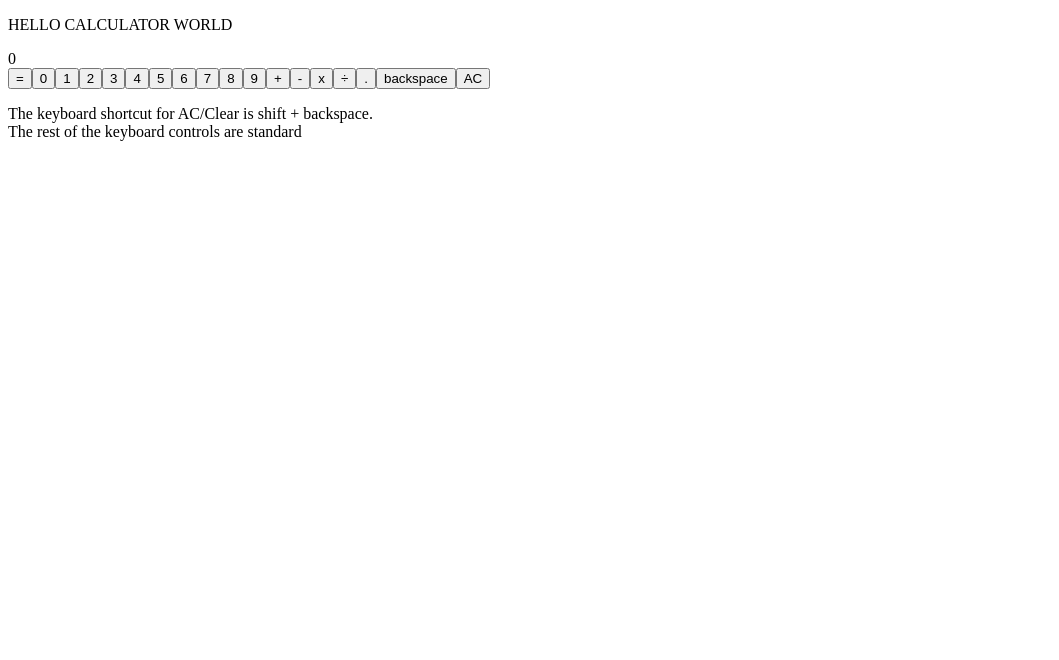
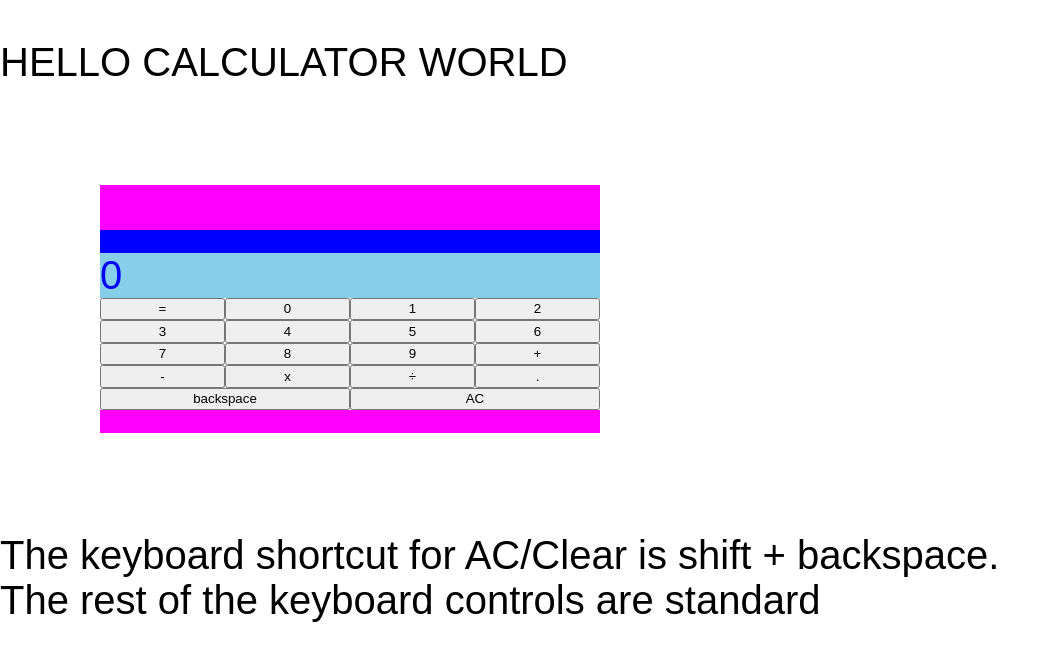
Before and after one commit to mike1234-pixel/JSCalculator, a React (Create React App) app: page / in a window 1280 px wide. Shown: the top 660 px of the page, without its empty margins (0-1059 px from the left). Built offline with nearby package versions, Linux system fonts and the light colour scheme.

Commit message:
basic grid layout in main.scss

```diff
--- a/package.json
+++ b/package.json
@@ -7,6 +7,7 @@
     "@testing-library/jest-dom": "^4.2.4",
     "@testing-library/react": "^9.3.2",
     "@testing-library/user-event": "^7.1.2",
+    "node-sass": "^4.14.1",
     "react": "^16.13.1",
     "react-dom": "^16.13.1",
     "react-scripts": "3.4.1"
--- a/src/App.js
+++ b/src/App.js
@@ -1,6 +1,4 @@
 import React from "react";
-
-// PREMIUM, BLACK AND WHITE GLOSSY FEEL
 
 class App extends React.Component {
   constructor() {
@@ -441,68 +439,144 @@ class App extends React.Component {
 
   render() {
     return (
-      <div>
-        <p>HELLO CALCULATOR WORLD</p>
+      <div className="app">
+        <p className="heading">HELLO CALCULATOR WORLD</p>
+        <div className="calc-container">
+          <div className="calc-top"></div>
+          <div className="calc-sub-display">
             <div id="last-sum">{this.state.lastSum}</div>
+          </div>
+          <div className="calc-main-display">
             <div id="display">{this.state.display}</div>
-        <button id="equals" className="button" onClick={this.handleEval}>
+          </div>
+          <button
+            id="equals"
+            className="button button__equals"
+            onClick={this.handleEval}
+          >
             =
           </button>
-        <button id="zero" className="button" onClick={this.handleNum}>
+          <button
+            id="zero"
+            className="button button__zero"
+            onClick={this.handleNum}
+          >
             0
           </button>
-        <button id="one" className="1 button" onClick={this.handleNum}>
+          <button
+            id="one"
+            className="1 button button__one"
+            onClick={this.handleNum}
+          >
             1
           </button>
-        <button id="two" className="button" onClick={this.handleNum}>
+          <button
+            id="two"
+            className="button button__two"
+            onClick={this.handleNum}
+          >
             2
           </button>
-        <button id="three" className="button" onClick={this.handleNum}>
+          <button
+            id="three"
+            className="button button__three"
+            onClick={this.handleNum}
+          >
             3
           </button>
-        <button id="four" className="button" onClick={this.handleNum}>
+          <button
+            id="four"
+            className="button button__four"
+            onClick={this.handleNum}
+          >
             4
           </button>
-        <button id="five" className="button" onClick={this.handleNum}>
+          <button
+            id="five"
+            className="button button__five"
+            onClick={this.handleNum}
+          >
             5
           </button>
-        <button id="six" className="button" onClick={this.handleNum}>
+          <button
+            id="six"
+            className="button button__six"
+            onClick={this.handleNum}
+          >
             6
           </button>
-        <button id="seven" className="button" onClick={this.handleNum}>
+          <button
+            id="seven"
+            className="button button__seven"
+            onClick={this.handleNum}
+          >
             7
           </button>
-        <button id="eight" className="button" onClick={this.handleNum}>
+          <button
+            id="eight"
+            className="button button__eight"
+            onClick={this.handleNum}
+          >
             8
           </button>
-        <button id="nine" className="button" onClick={this.handleNum}>
+          <button
+            id="nine"
+            className="button button__nine"
+            onClick={this.handleNum}
+          >
             9
           </button>
-        <button id="add" className="button" onClick={this.handleNum}>
+          <button
+            id="add"
+            className="button button__add"
+            onClick={this.handleNum}
+          >
             +
           </button>
-        <button id="subtract" className="button" onClick={this.handleNum}>
+          <button
+            id="subtract"
+            className="button button__subtract"
+            onClick={this.handleNum}
+          >
             -
           </button>
-        <button id="multiply" className="button" onClick={this.handleNum}>
+          <button
+            id="multiply"
+            className="button button__multiply"
+            onClick={this.handleNum}
+          >
             x
           </button>
-        <button id="divide" className="button" onClick={this.handleNum}>
+          <button
+            id="divide"
+            className="button button__divide"
+            onClick={this.handleNum}
+          >
             ÷
           </button>
-        <button id="decimal" className="button" onClick={this.handleNum}>
+          <button
+            id="decimal"
+            className="button button__decimal"
+            onClick={this.handleNum}
+          >
             .
           </button>
           <button
             id="backspace"
-          className="button"
+            className="button button__backspace"
             onClick={this.handleBackspace}
           >
             backspace
           </button>
-        <button id="clear" onClick={this.handleClear}>
+          <button
+            id="clear"
+            className="button__clear"
+            onClick={this.handleClear}
+          >
             AC
           </button>
+          <div className="calc-bottom"></div>
+        </div>
         <p>
           The keyboard shortcut for AC/Clear is shift + backspace.<br></br> The
           rest of the keyboard controls are standard
--- a/src/index.js
+++ b/src/index.js
@@ -1,5 +1,6 @@
 import React from "react";
 import ReactDOM from "react-dom";
+import "./sass/main.scss";
 import App from "./App.js";
 
 import * as serviceWorker from "./serviceWorker";
--- /dev/null
+++ b/src/sass/main.scss
@@ -0,0 +1,60 @@
+// global reset
+
+*,
+*::before,
+*::after {
+  box-sizing: inherit;
+}
+
+html {
+  box-sizing: border-box;
+  font-size: 62.5%; // 1 rem = 10px, because 10px/16px (which is the default) = 62.5%
+}
+
+body {
+  margin: 0;
+  font-family: Arial, sans-serif;
+  font-size: 4rem;
+}
+
+.calc-container {
+  color: blue;
+  margin: 100px;
+  display: grid;
+  grid-template-rows: repeat(11, 1fr);
+  grid-template-columns: repeat(4, 1fr);
+  max-width: 50rem;
+}
+
+.calc-top {
+  grid-column: 1/ -1;
+  grid-row: 1/ 3;
+  background-color: fuchsia;
+}
+
+.calc-sub-display {
+  grid-column: 1/ -1;
+  grid-row: 3/ 4;
+  background-color: blue;
+}
+
+.calc-main-display {
+  grid-column: 1/ -1;
+  grid-row: 4/ 6;
+  background-color: skyblue;
+}
+
+.calc-bottom {
+  grid-column: 1/ -1;
+  background-color: fuchsia;
+}
+
+.button {
+  &__backspace {
+    grid-column: 1/ 3;
+  }
+
+  &__clear {
+    grid-column: 3/ 5;
+  }
+}
```
Also changed, not shown: 1 other file (tests, documents, lock files or other folders). Lines whose indentation alone changed are shown as unchanged.
